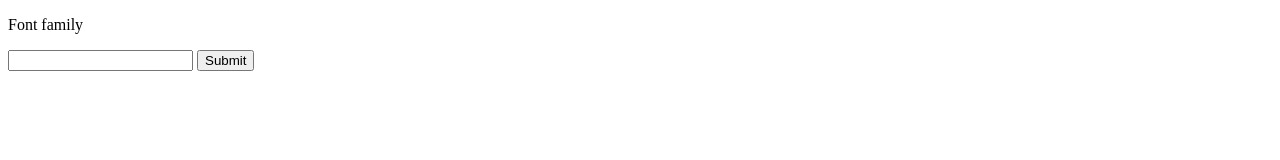
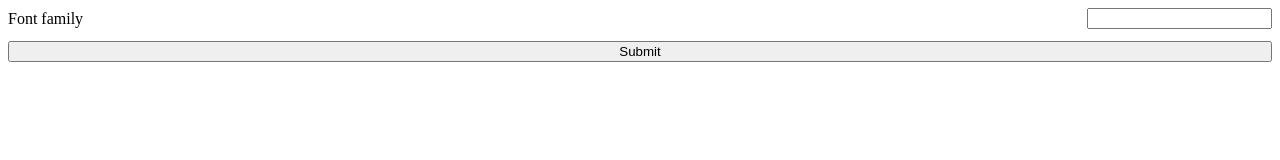
Before and after one commit to averyjohnston/4tw-style-extension, a browser extension: page src/side-panel.html in a window 1280 px wide. Drawn offline with Linux system fonts and the light colour scheme.

Commit message:
style: add basic form styling

```diff
--- /dev/null
+++ b/src/side-panel.css
@@ -0,0 +1,17 @@
+form {
+  display: flex;
+
+  flex-direction: column;
+}
+
+label {
+  display: flex;
+  margin-bottom: 12px;
+
+  align-items: center;
+  justify-content: space-between;
+}
+
+p {
+  margin: 0;
+}
--- a/src/side-panel.html
+++ b/src/side-panel.html
@@ -10,5 +10,6 @@
     </form>
 
     <script src="side-panel.js"></script>
+    <link rel="stylesheet" href="side-panel.css">
   </body>
 </html>
```
